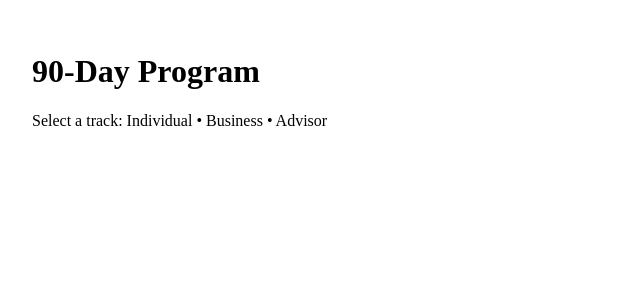
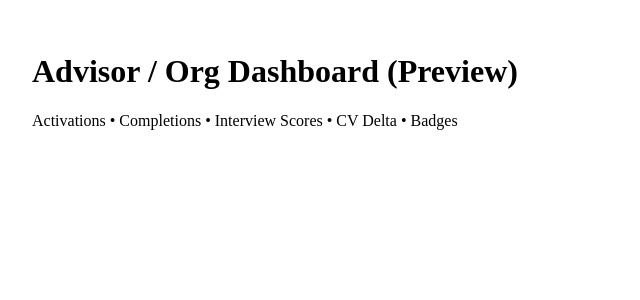
Before and after one commit to an170787-rekonet/rekonet, a Next.js app: page / in a window 1280 px wide. Shown: the top 300 px of the page, without its empty margins (0-640 px from the left). Built offline with nearby package versions, Linux system fonts and the light colour scheme.

Commit message:
Update page.tsx

```diff
--- a/app/page.tsx
+++ b/app/page.tsx
@@ -1,8 +1,8 @@
-export default function Program() {
+export default function Dashboard() {
   return (
     <main style={{ padding: 32 }}>
-      <h1>90‑Day Program</h1>
-      <p>Select a track: Individual • Business • Advisor</p>
+      <h1>Advisor / Org Dashboard (Preview)</h1>
+      <p>Activations • Completions • Interview Scores • CV Delta • Badges</p>
     </main>
   );
 }
```
